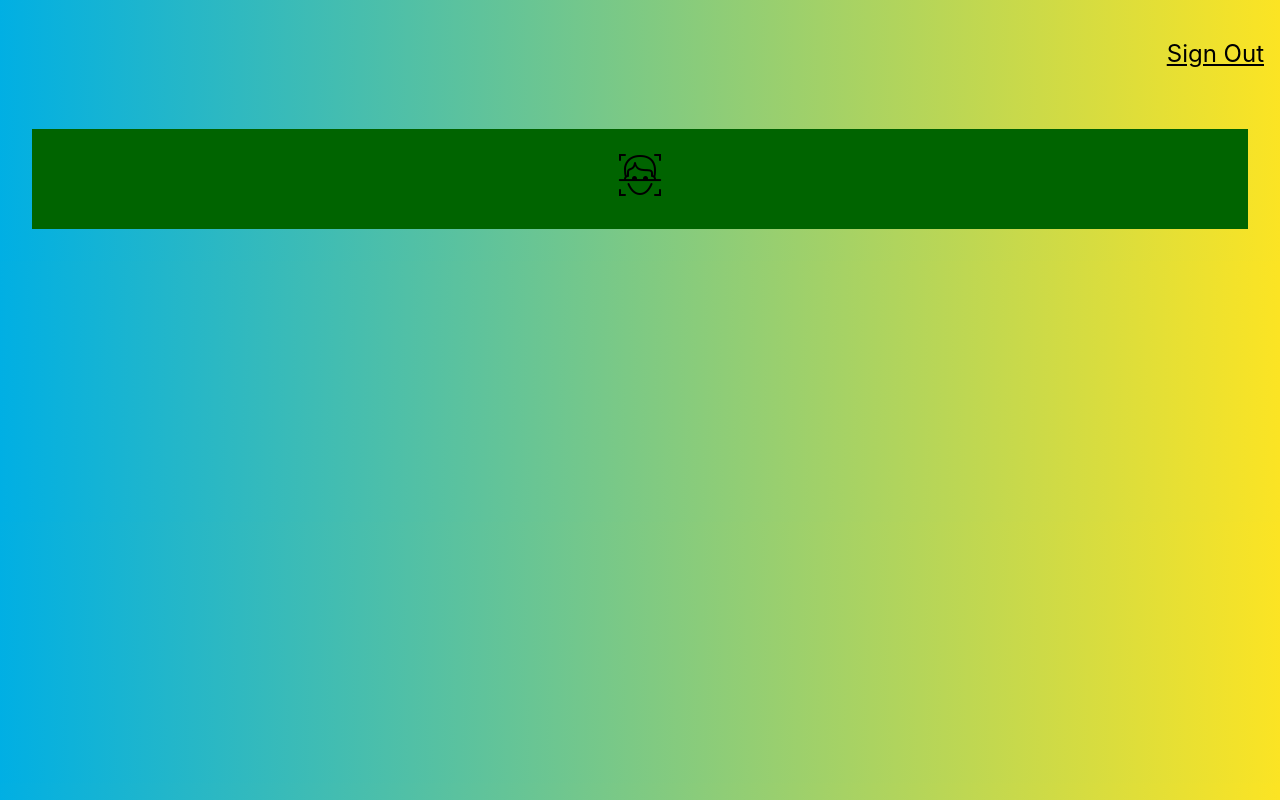
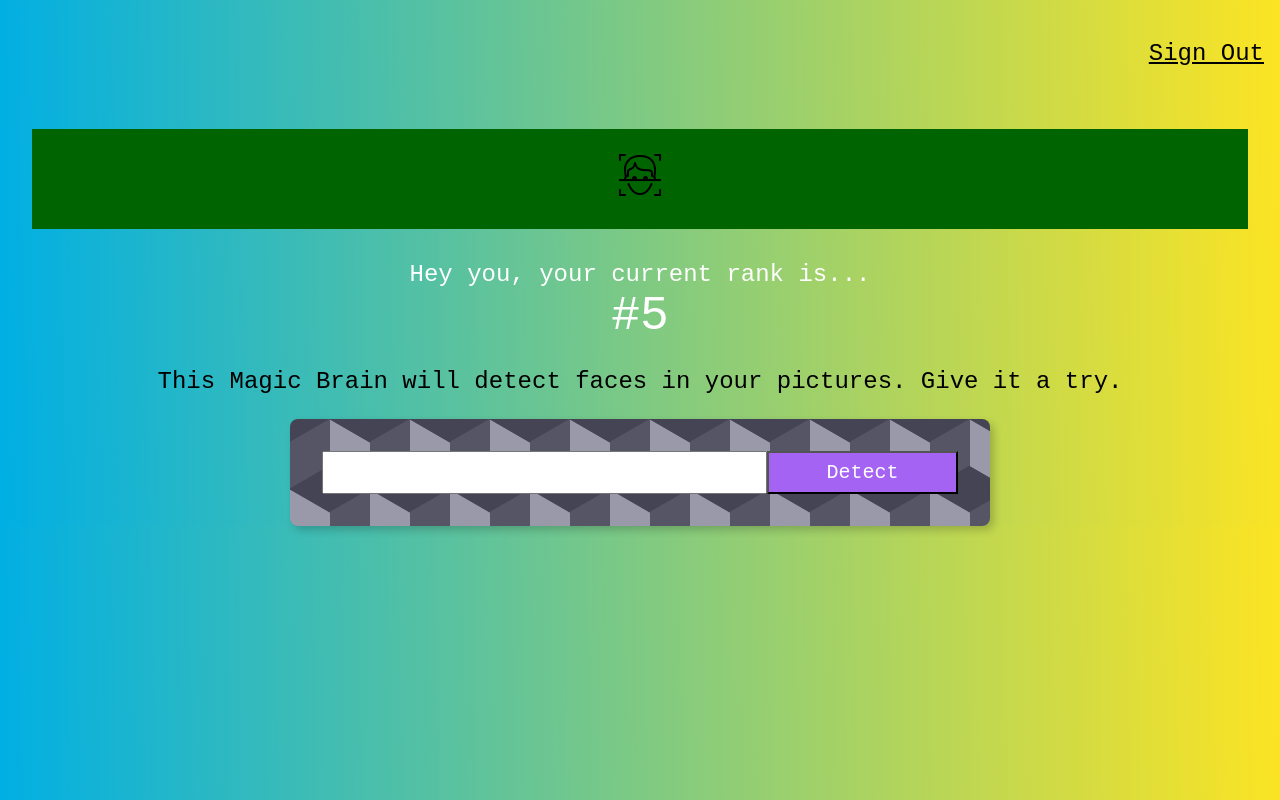
Before and after one commit to robalobadob/facial-recognition, a React (Create React App) app: page / in a window 1280 px wide. Built offline with nearby package versions, Linux system fonts and the light colour scheme.

Commit message:
updating components

```diff
--- a/package.json
+++ b/package.json
@@ -10,6 +10,7 @@
     "react-dom": "^17.0.2",
     "react-parallax-tilt": "^1.5.90",
     "react-scripts": "5.0.0",
+    "react-tsparticles": "^1.39.1",
     "tachyons": "^4.12.0",
     "web-vitals": "^2.1.4"
   },
--- a/src/App.css
+++ b/src/App.css
@@ -1,5 +1,10 @@
 .App {
   text-align: center;
+}
+
+.center {
+  display: flex;
+  justify-content: center;
 }
 
 .App-logo {
--- a/src/App.js
+++ b/src/App.js
@@ -1,15 +1,18 @@
 import React, { Component } from 'react';
 import Navigation from './components/Navigation/Navigation';
 import Logo from './components/Logo/Logo';
+import Rank from './components/Rank/Rank';
+import ImageLinkForm from './components/ImageLinkForm/ImageLinkForm';
 import './App.css';
 
 function App() {
   return (
     <div className="App">
-     <Navigation />
-    <Logo />
-     {/*<ImageLinkForm />
-     <FaceRecognition /> */}
+      <Navigation />
+      <Logo />
+      <Rank />
+      <ImageLinkForm />
+     {/*<FaceRecognition /> */}
     </div>
   );
 }
--- /dev/null
+++ b/src/components/ImageLinkForm/ImageLinkForm.css
@@ -0,0 +1,12 @@
+.form {
+    width: 700px;
+    background-color:#556;
+    background-image:   linear-gradient(30deg, #445 12%, transparent 12.5%, transparent 87%, #445 87.5%, #445),
+                        linear-gradient(150deg, #445 12%, transparent 12.5%, transparent 87%, #445 87.5%, #445),
+                        linear-gradient(30deg, #445 12%, transparent 12.5%, transparent 87%, #445 87.5%, #445),
+                        linear-gradient(150deg, #445 12%, transparent 12.5%, transparent 87%, #445 87.5%, #445),
+                        linear-gradient(60deg, #99a 25%, transparent 25.5%, transparent 75%, #99a 75%, #99a),
+                        linear-gradient(60deg, #99a 25%, transparent 25.5%, transparent 75%, #99a 75%, #99a);
+    background-size:80px 140px;
+    background-position: 0 0, 0 0, 40px 70px, 40px 70px, 0 0, 40px 70px;
+}
--- /dev/null
+++ b/src/components/ImageLinkForm/ImageLinkForm.js
@@ -0,0 +1,20 @@
+import React from 'react';
+import './ImageLinkForm.css';
+
+const ImageLinkForm = () => {
+    return (
+        <div>
+            <p className='f3'>
+                {'This Magic Brain will detect faces in your pictures.  Give it a try.'}
+            </p>
+            <div className='center'>
+                <div className='form center pa4 br3 shadow-5'>
+                    <input className='f4 pa2 w-70 center' type='text' />
+                    <button className='w-30 grow f4 link ph3 pv2 dib white bg-light-purple'>Detect</button>
+                </div>
+            </div>
+        </div>
+    )
+}
+
+export default ImageLinkForm;
--- /dev/null
+++ b/src/components/Rank/Rank.js
@@ -0,0 +1,16 @@
+import React from 'react';
+
+const Rank = () => {
+    return (
+        <div>
+            <div className='white f3'>
+                {'Hey you, your current rank is...'}
+            </div>
+            <div className='white f1'>
+                {'#5'}
+            </div>
+        </div>
+    )
+}
+
+export default Rank;
--- a/src/index.css
+++ b/src/index.css
@@ -1,8 +1,6 @@
 body {
   margin: 0;
-  font-family: -apple-system, BlinkMacSystemFont, 'Segoe UI', 'Roboto', 'Oxygen',
-    'Ubuntu', 'Cantarell', 'Fira Sans', 'Droid Sans', 'Helvetica Neue',
-    sans-serif;
+  font-family: 'Courier New', Courier, monospace;
   -webkit-font-smoothing: antialiased;
   -moz-osx-font-smoothing: grayscale;
   background: linear-gradient(89deg, #00afe4 0%, #fce423 100%)
@@ -12,3 +10,7 @@ code {
   font-family: source-code-pro, Menlo, Monaco, Consolas, 'Courier New',
     monospace;
 }
+
+button {
+  cursor: pointer;
+}
```
Also changed, not shown: 1 other file (tests, documents, lock files or other folders).
